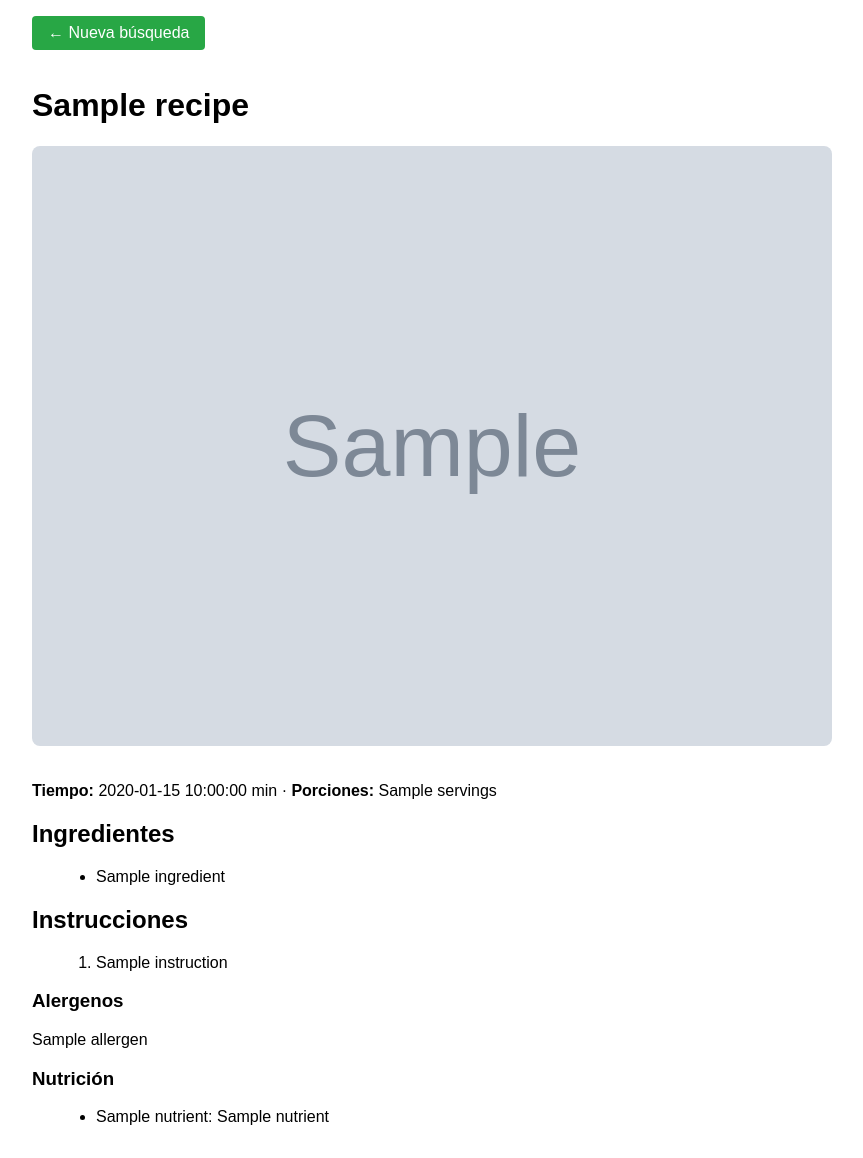
After one commit to 27MarioGomez/projects, a FastAPI app: template SAZOOM/templates/detail.html in a window 1280 px wide. The commit adds this page. Shown: the whole page, without its empty margins (208-1071 px from the left). Run offline with FastAPI, Linux system fonts and the light colour scheme; the template is opened without the code that fills it: most values are stand-ins (such as "Sample title", 1, 10 or a date in 2020); grey boxes marked "Sample" are stand-in pictures.

Commit message:
update repo!

```diff
--- a/SAZOOM/main.py
+++ b/SAZOOM/main.py
@@ -17,26 +17,29 @@ app = FastAPI(title="Sazoom")
 app.mount("/static", StaticFiles(directory="static"), name="static")
 templates = Jinja2Templates(directory="templates")
 
-def translate_text_lt(text: str) -> str:
-    """Traduce un texto EN→ES con LibreTranslate"""
+
+def lt(text: str, source: str, target: str) -> str:
+    """Llama a LibreTranslate para un solo string."""
     if not text:
         return ""
-    resp = requests.post(
+    r = requests.post(
         LIBRETRANSLATE_URL,
-        json={"q": text, "source": "en", "target": "es", "format": "text"},
+        json={"q": text, "source": source, "target": target, "format": "text"},
         timeout=10
-    )
-    return resp.json().get("translatedText", text)
+    ).json()
+    return r.get("translatedText", text)
 
-def translate_list_lt(items: List[str]) -> List[str]:
-    """Traduce una lista de strings EN→ES"""
-    return [translate_text_lt(i) for i in items] if items else []
+
+def lt_list(items: List[str], source: str, target: str) -> List[str]:
+    return [lt(i, source, target) for i in items]
+
 
 class RecipeSummary(BaseModel):
     id: str
     title: str
     image: str
     source: str
+
 
 class RecipeDetail(RecipeSummary):
     ingredients: List[str]
@@ -46,6 +49,7 @@ class RecipeDetail(RecipeSummary):
     allergens: Optional[List[str]]
     nutrients: Optional[Dict[str, str]]
 
+
 class SimpleCache:
     def __init__(self, ttl): self.ttl, self.store = ttl, {}
     def get(self, k):
@@ -54,12 +58,15 @@ class SimpleCache:
         return v[1]
     def set(self, k, v): self.store[k] = (time.time(), v)
 
+
 search_cache = SimpleCache(3600)
 detail_cache = SimpleCache(86400)
+
 
 @app.get("/")
 def home(request: Request):
     return templates.TemplateResponse("index.html", {"request": request})
+
 
 @app.get("/recipes", response_model=List[RecipeSummary])
 def search_recipes(
@@ -68,26 +75,16 @@ def search_recipes(
     intolerances: Optional[str] = None,
     number: int = Query(10, ge=1, le=30)
 ):
-    # 1) traducir ES→EN para las APIs
-    ingr_en = requests.post(
-        LIBRETRANSLATE_URL,
-        json={"q": ingredients, "source": "es", "target": "en", "format":"text"},
-        timeout=10
-    ).json().get("translatedText", ingredients)
-    intol_en = None
-    if intolerances:
-        intol_en = requests.post(
-            LIBRETRANSLATE_URL,
-            json={"q": intolerances, "source": "es", "target": "en", "format":"text"},
-            timeout=10
-        ).json().get("translatedText", intolerances)
+    # traducir ES→EN antes de llamar APIs
+    ingr_en = lt(ingredients, "es", "en")
+    intol_en = lt(intolerances, "es", "en") if intolerances else None
 
-    key = f"{ingredients}|{diet}|{intolerances}|{number}"
-    if cached := search_cache.get(key):
+    cache_key = f"{ingredients}|{diet}|{intolerances}|{number}"
+    if cached := search_cache.get(cache_key):
         return cached
 
     results: List[RecipeSummary] = []
-    # TheMealDB
+    # 1) TheMealDB
     r1 = requests.get(f"{MEALDB_URL}/filter.php", params={"i": ingr_en}, timeout=5).json()
     if r1.get("meals"):
         for m in r1["meals"]:
@@ -98,7 +95,7 @@ def search_recipes(
                 source="mealdb"
             ))
     else:
-        # Spoonacular
+        # 2) Spoonacular
         params = {
             "apiKey": SPOONACULAR_API_KEY,
             "includeIngredients": ingr_en,
@@ -118,22 +115,39 @@ def search_recipes(
 
     # traducir títulos EN→ES
     for r in results:
-        r.title = translate_text_lt(r.title)
+        r.title = lt(r.title, "en", "es")
 
-    search_cache.set(key, results)
+    search_cache.set(cache_key, results)
     return results
+
+
+@app.get("/recipe/{recipe_id}")
+def recipe_page(request: Request,
+                recipe_id: str,
+                intolerances: Optional[str] = None):
+    # Reutiliza la lógica de get_recipe para obtener el objeto
+    detail = _fetch_detail(recipe_id, intolerances)
+    return templates.TemplateResponse("detail.html", {
+        "request": request,
+        "recipe": detail
+    })
+
 
 @app.get("/recipes/{recipe_id}", response_model=RecipeDetail)
 def get_recipe(recipe_id: str, intolerances: Optional[str] = None):
-    key = f"{recipe_id}|{intolerances or ''}"
-    if cached := detail_cache.get(key):
+    return _fetch_detail(recipe_id, intolerances)
+
+
+def _fetch_detail(recipe_id: str, intolerances: Optional[str]):
+    cache_key = f"{recipe_id}|{intolerances or ''}"
+    if cached := detail_cache.get(cache_key):
         return cached
 
-    # Carga datos
+    # TheMealDB
     if recipe_id.startswith("mealdb_"):
         mid = recipe_id.split("_",1)[1]
-        data = requests.get(f"{MEALDB_URL}/lookup.php", params={"i":mid}, timeout=5)\
-                       .json().get("meals",[{}])[0]
+        data = requests.get(f"{MEALDB_URL}/lookup.php", params={"i":mid},
+                            timeout=5).json().get("meals",[{}])[0]
         if not data: raise HTTPException(404, "Not found")
         ingredients, allergens = [], []
         for i in range(1,21):
@@ -141,9 +155,12 @@ def get_recipe(recipe_id: str, intolerances: Optional[str] = None):
             ms = data.get(f"strMeasure{i}")
             if nm:
                 ingredients.append(f"{ms.strip()} {nm.strip()}")
-                if any(a in nm.lower() for a in ["milk","egg","peanut","nut","wheat","soy"]):
+                if any(a in nm.lower() for a in
+                       ["milk","egg","peanut","nut","wheat","soy"]):
                     allergens.append(nm)
-        instructions = [s.strip() for s in data.get("strInstructions","").split(".") if s.strip()]
+        instructions = [s.strip() for s
+                        in data.get("strInstructions","").split(".")
+                        if s.strip()]
         detail = RecipeDetail(
             id=recipe_id,
             title=data["strMeal"],
@@ -152,22 +169,28 @@ def get_recipe(recipe_id: str, intolerances: Optional[str] = None):
             ingredients=ingredients,
             instructions=instructions,
             time=None, servings=None,
-            allergens=allergens, nutrients=None
+            allergens=allergens,
+            nutrients=None
         )
+    # Spoonacular
     elif recipe_id.startswith("spoon_"):
         sid = recipe_id.split("_",1)[1]
         d = requests.get(f"{SPOONACULAR_URL}/{sid}/information",
-                         params={"apiKey": SPOONACULAR_API_KEY, "includeNutrition":True},
+                         params={"apiKey": SPOONACULAR_API_KEY,
+                                 "includeNutrition":True},
                          timeout=5).json()
         if not d.get("id"): raise HTTPException(404, "Not found")
-        ingredients = [f"{i['amount']} {i['unit']} {i['name']}" for i in d.get("extendedIngredients",[])]
+        ingredients = [f"{i['amount']} {i['unit']} {i['name']}"
+                       for i in d.get("extendedIngredients",[])]
         instructions = []
         for blk in d.get("analyzedInstructions",[]):
-            instructions += [s["step"] for s in blk.get("steps",[])]
+            instructions += [step["step"] for step in blk.get("steps",[])]
         nutrients = {
             n["name"]: f"{n['amount']}{n['unit']}"
-            for n in d.get("nutrition",{}).get("nutrients",[])
-            if n["name"].lower() in ("calories","fat","carbohydrates","protein")
+            for n in d.get("nutrition",{})
+                      .get("nutrients",[])
+            if n["name"].lower() in
+               ("calories","fat","carbohydrates","protein")
         }
         detail = RecipeDetail(
             id=recipe_id,
@@ -178,24 +201,27 @@ def get_recipe(recipe_id: str, intolerances: Optional[str] = None):
             instructions=instructions,
             time=d.get("readyInMinutes"),
             servings=d.get("servings"),
-            allergens=(intolerances.split(",") if intolerances else []),
+            allergens=(intolerances.split(",")
+                       if intolerances else []),
             nutrients=nutrients
         )
     else:
         raise HTTPException(400, "Invalid ID")
 
-    # traduce todo EN→ES
-    detail.title = translate_text_lt(detail.title)
-    detail.ingredients = translate_list_lt(detail.ingredients)
-    detail.instructions = translate_list_lt(detail.instructions)
-    detail.allergens = translate_list_lt(detail.allergens or [])
+    # traducir TODO EN→ES
+    detail.title = lt(detail.title, "en", "es")
+    detail.ingredients = lt_list(detail.ingredients, "en", "es")
+    detail.instructions = lt_list(detail.instructions, "en", "es")
+    detail.allergens = lt_list(detail.allergens or [], "en", "es")
     if detail.nutrients:
         keys = list(detail.nutrients.keys())
-        keys_es = translate_list_lt(keys)
-        detail.nutrients = {ke: detail.nutrients[k] for ke,k in zip(keys_es, keys)}
+        keys_es = lt_list(keys, "en", "es")
+        detail.nutrients = {ke: detail.nutrients[k]
+                            for ke,k in zip(keys_es, keys)}
 
-    detail_cache.set(key, detail)
+    detail_cache.set(cache_key, detail)
     return detail
+
 
 if __name__ == "__main__":
     import uvicorn
--- /dev/null
+++ b/SAZOOM/templates/detail.html
@@ -0,0 +1,49 @@
+<!DOCTYPE html>
+<html lang="es">
+<head>
+  <meta charset="UTF-8" />
+  <title>{{ recipe.title }} — Sazoom</title>
+  <style>
+    body { font-family: sans-serif; max-width: 800px; margin: auto; padding: 1rem; }
+    img { width:100%; border-radius:8px; margin-bottom:1rem; }
+    ul, ol { margin-left:1.5rem; }
+    a.btn { display:inline-block; margin-bottom:1rem; background:#28a745; color:#fff;
+             padding:0.5rem 1rem; border-radius:4px; text-decoration:none; }
+  </style>
+</head>
+<body>
+  <a href="/" class="btn">← Nueva búsqueda</a>
+  <h1>{{ recipe.title }}</h1>
+  <img src="{{ recipe.image }}" alt="{{ recipe.title }}" />
+  <p><strong>Tiempo:</strong> {{ recipe.time or '–' }} min ·
+     <strong>Porciones:</strong> {{ recipe.servings or '–' }}</p>
+
+  <h2>Ingredientes</h2>
+  <ul>
+    {% for i in recipe.ingredients %}
+      <li>{{ i }}</li>
+    {% endfor %}
+  </ul>
+
+  <h2>Instrucciones</h2>
+  <ol>
+    {% for s in recipe.instructions %}
+      <li>{{ s }}</li>
+    {% endfor %}
+  </ol>
+
+  {% if recipe.allergens %}
+    <h3>Alergenos</h3>
+    <p>{{ recipe.allergens | join(", ") }}</p>
+  {% endif %}
+
+  {% if recipe.nutrients %}
+    <h3>Nutrición</h3>
+    <ul>
+      {% for k,v in recipe.nutrients.items() %}
+        <li>{{ k }}: {{ v }}</li>
+      {% endfor %}
+    </ul>
+  {% endif %}
+</body>
+</html>
```
Also changed, not shown: SAZOOM/templates/index.html (+4 -29 lines).
